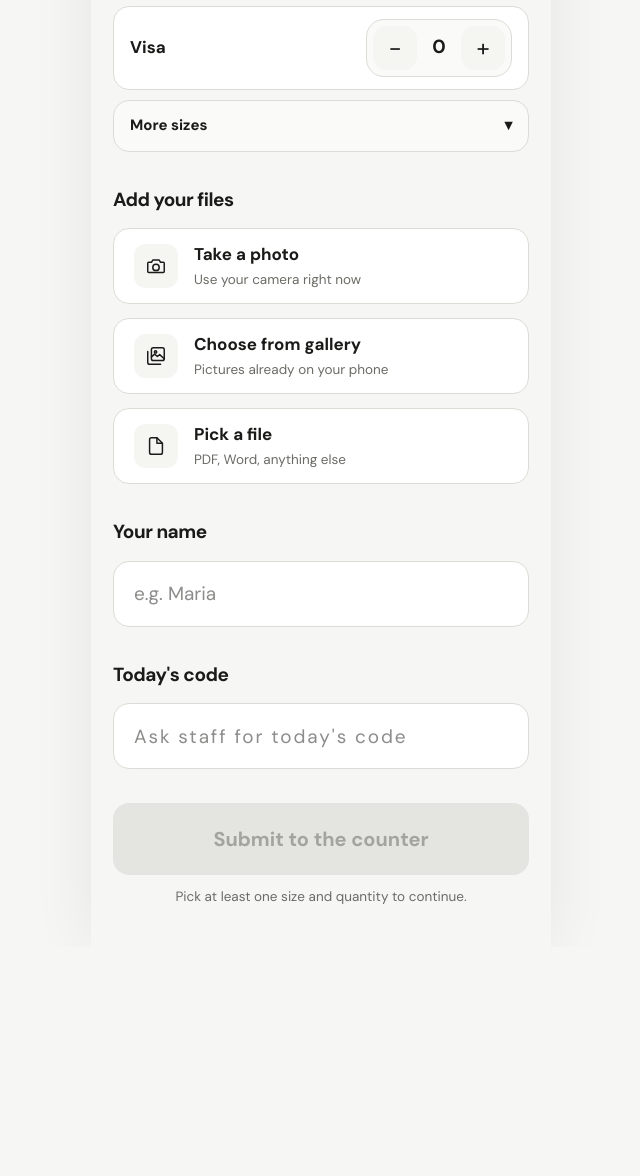
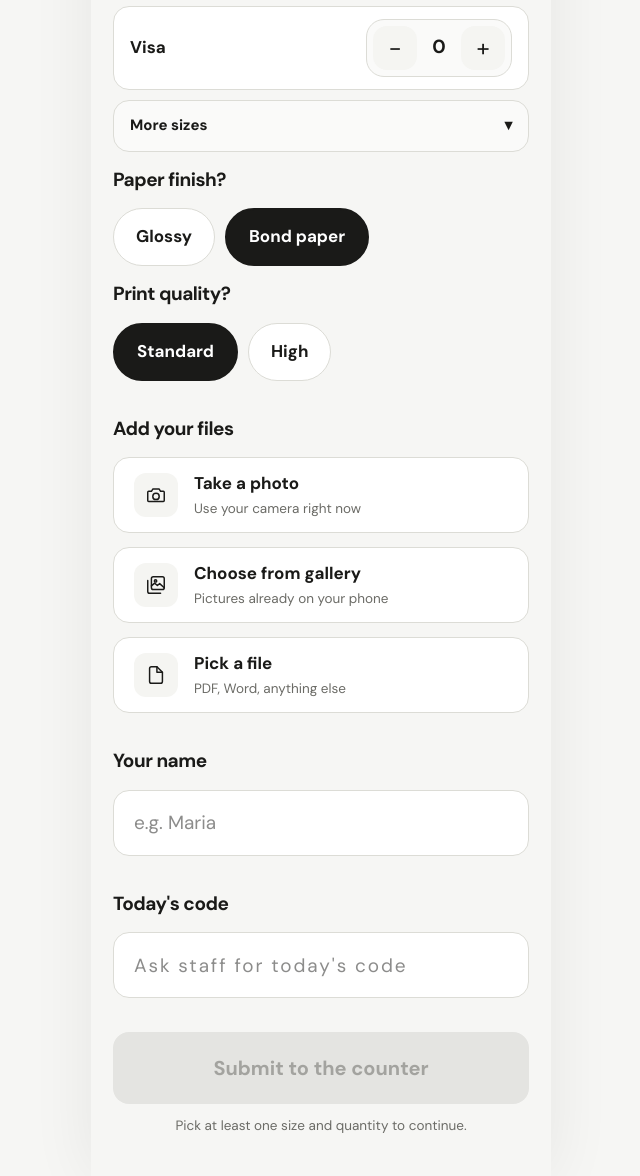
Before and after one commit to devznawfu/PRINTME, a Flask app: page / in a window 1280 px wide. Shown: the part 721-1897 px from the top of the page, without its empty margins (319-959 px from the left). Before the commit the page ends 1625 px from the top, so only its background shows below. Run offline with Flask 3, Linux system fonts and the light colour scheme; style sheets or scripts are compiled from the project's sources.

Commit message:
feat: add paper finish and quality pickers to the customer upload form
Photo-only choices (glossy/bond, standard/high), mirroring the
existing color_mode pill-toggle pattern exactly - same hidden-input +
button wiring, refactored into a small shared setPickButtonStyles()
helper now that it's used three times (color, finish, quality) rather
than duplicated a third time. Invalid or missing values fall back to
bond/standard server-side, matching how color_mode already defaults to
bw. Document jobs never get these fields (paper_finish/quality stay
null), consistent with color_mode being document-only in the other
direction.

This completes the page-range/confirmation-popup + paper-finish +
quality plan.

```diff
--- a/printme/routes/upload.py
+++ b/printme/routes/upload.py
@@ -19,7 +19,13 @@ from config import (
     PRIMARY_PHOTO_SIZES,
 )
 from printme.extensions import db
-from printme.models.job import COLOR_MODES, PhotoItemRow, create_job_with_ticket
+from printme.models.job import (
+    COLOR_MODES,
+    PAPER_FINISHES,
+    QUALITY_LEVELS,
+    PhotoItemRow,
+    create_job_with_ticket,
+)
 from printme.services import job_state
 from printme.services.document_pipeline import process_document_job
 from printme.services.photo_pipeline import process_photo_job
@@ -73,6 +79,12 @@ def submit():
     }
     qty = _clamp_qty(request.form.get("qty"))
     color_mode = request.form.get("color_mode") if request.form.get("color_mode") in COLOR_MODES else "bw"
+    paper_finish = (
+        request.form.get("paper_finish") if request.form.get("paper_finish") in PAPER_FINISHES else "bond"
+    )
+    quality = (
+        request.form.get("quality") if request.form.get("quality") in QUALITY_LEVELS else "standard"
+    )
     files = [f for f in request.files.getlist("files") if f and f.filename]
     allowed_extensions = PHOTO_ALLOWED_EXTENSIONS if service == "photo" else ALLOWED_UPLOAD_EXTENSIONS
 
@@ -114,6 +126,8 @@ def submit():
             qty_by_size=qty_by_size,
             qty=qty,
             color_mode=color_mode,
+            paper_finish=paper_finish,
+            quality=quality,
         ), status
 
     if errors:
@@ -138,6 +152,8 @@ def submit():
             # Sides/paper size are no longer customer choices - every
             # document prints single-sided on A4 (CLAUDE.md).
             job_fields.update(color_mode=color_mode, duplex=False, paper_size="A4", copies=qty)
+        else:
+            job_fields.update(paper_finish=paper_finish, quality=quality)
 
         job = create_job_with_ticket(db.session, **job_fields)
 
--- a/printme/static/js/upload-form.js
+++ b/printme/static/js/upload-form.js
@@ -10,6 +10,8 @@
   const serviceInput = form.querySelector('input[name="service"]');
   const sizePicker = document.getElementById("size-picker");
   const colorModeInput = form.querySelector('input[name="color_mode"]');
+  const paperFinishInput = form.querySelector('input[name="paper_finish"]');
+  const qualityInput = form.querySelector('input[name="quality"]');
   const documentOptions = document.getElementById("document-options");
   const filesInput = document.getElementById("files-input");
   const fileListEl = document.getElementById("file-list");
@@ -21,6 +23,8 @@
   const state = {
     service: serviceInput.value || "photo",
     colorMode: colorModeInput.value || "bw",
+    paperFinish: paperFinishInput.value || "bond",
+    quality: qualityInput.value || "standard",
     files: [],
   };
 
@@ -97,11 +101,11 @@
     return total;
   }
 
-  function setColorMode(colorMode) {
-    state.colorMode = colorMode;
-    colorModeInput.value = colorMode;
-    document.querySelectorAll("[data-color-pick]").forEach((btn) => {
-      const active = btn.dataset.colorPick === colorMode;
+  // Shared pill-toggle styling for any single-choice picker (color,
+  // paper finish, quality) - one active pill, the rest plain.
+  function setPickButtonStyles(dataAttr, value) {
+    document.querySelectorAll(`[${dataAttr}]`).forEach((btn) => {
+      const active = btn.dataset[toCamelCase(dataAttr)] === value;
       btn.classList.toggle("bg-btn-bg", active);
       btn.classList.toggle("bg-panel", !active);
       btn.classList.toggle("text-btn-text", active);
@@ -110,6 +114,28 @@
       btn.classList.toggle("border-text", active);
       btn.classList.toggle("border-line", !active);
     });
+  }
+
+  function toCamelCase(dataAttr) {
+    return dataAttr.replace(/^data-/, "").replace(/-([a-z])/g, (_, c) => c.toUpperCase());
+  }
+
+  function setColorMode(colorMode) {
+    state.colorMode = colorMode;
+    colorModeInput.value = colorMode;
+    setPickButtonStyles("data-color-pick", colorMode);
+  }
+
+  function setPaperFinish(paperFinish) {
+    state.paperFinish = paperFinish;
+    paperFinishInput.value = paperFinish;
+    setPickButtonStyles("data-finish-pick", paperFinish);
+  }
+
+  function setQuality(quality) {
+    state.quality = quality;
+    qualityInput.value = quality;
+    setPickButtonStyles("data-quality-pick", quality);
   }
 
   function isReady() {
@@ -178,6 +204,12 @@
   document.querySelectorAll("[data-color-pick]").forEach((btn) => {
     btn.addEventListener("click", () => setColorMode(btn.dataset.colorPick));
   });
+  document.querySelectorAll("[data-finish-pick]").forEach((btn) => {
+    btn.addEventListener("click", () => setPaperFinish(btn.dataset.finishPick));
+  });
+  document.querySelectorAll("[data-quality-pick]").forEach((btn) => {
+    btn.addEventListener("click", () => setQuality(btn.dataset.qualityPick));
+  });
 
   codeInput.addEventListener("input", () => {
     codeInput.value = codeInput.value.replace(/\D/g, "").slice(0, 4);
@@ -194,6 +226,8 @@
 
   setService(state.service);
   setColorMode(state.colorMode);
+  setPaperFinish(state.paperFinish);
+  setQuality(state.quality);
   renderFileList();
   updateUI();
 
--- a/printme/templates/upload/index.html
+++ b/printme/templates/upload/index.html
@@ -36,6 +36,8 @@
   <form id="upload-form" method="post" action="{{ url_for('upload.submit') }}" enctype="multipart/form-data" class="flex flex-col gap-[34px] px-[22px] pt-[26px] pb-10">
     <input type="hidden" name="service" value="{{ service or 'photo' }}">
     <input type="hidden" name="color_mode" value="{{ color_mode or 'bw' }}">
+    <input type="hidden" name="paper_finish" value="{{ paper_finish or 'bond' }}">
+    <input type="hidden" name="quality" value="{{ quality or 'standard' }}">
 
     <div class="flex flex-col gap-3.5">
       <h2 class="text-[19px] font-bold tracking-tight">What are we printing?</h2>
@@ -84,6 +86,22 @@
             </div>
           </div>
           {% endfor %}
+        </div>
+      </div>
+
+      <div class="flex flex-col gap-3.5">
+        <h2 class="text-[19px] font-bold tracking-tight">Paper finish?</h2>
+        <div class="flex flex-wrap gap-2.5">
+          <button type="button" data-finish-pick="glossy" class="min-h-[58px] rounded-full border border-line bg-panel px-[22px] text-[17px] font-bold">Glossy</button>
+          <button type="button" data-finish-pick="bond" class="min-h-[58px] rounded-full border border-line bg-panel px-[22px] text-[17px] font-bold">Bond paper</button>
+        </div>
+      </div>
+
+      <div class="flex flex-col gap-3.5">
+        <h2 class="text-[19px] font-bold tracking-tight">Print quality?</h2>
+        <div class="flex flex-wrap gap-2.5">
+          <button type="button" data-quality-pick="standard" class="min-h-[58px] rounded-full border border-line bg-panel px-[22px] text-[17px] font-bold">Standard</button>
+          <button type="button" data-quality-pick="high" class="min-h-[58px] rounded-full border border-line bg-panel px-[22px] text-[17px] font-bold">High</button>
         </div>
       </div>
     </div>
```
Also changed, not shown: tests/test_routes_upload.py (+48 -0 lines).
